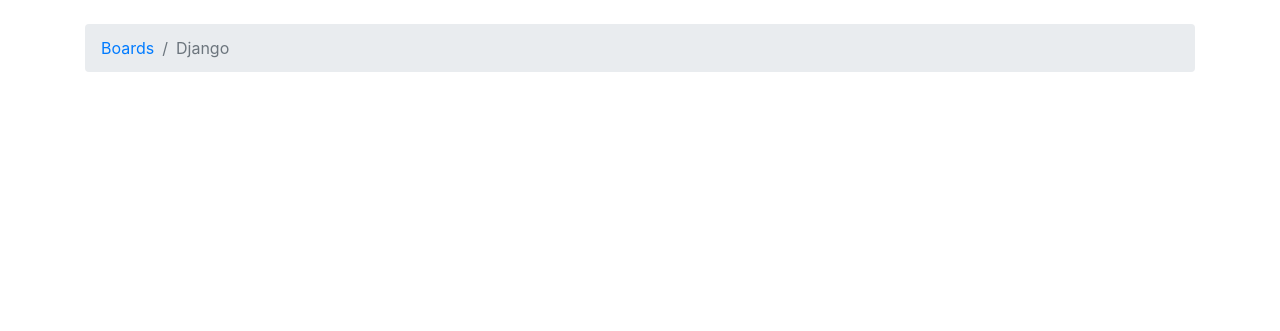
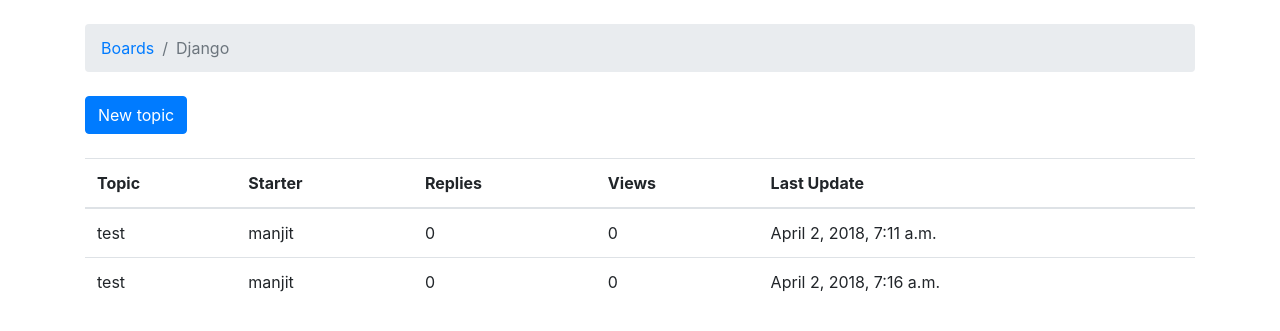
Before and after one commit to manjitgullal/sample_django, a Django app: page /boards/1/ in a window 1280 px wide. Shown: the part 56-387 px from the top of the page. Run offline with Django 3.2, Linux system fonts and the light colour scheme; data comes from the database, SQL or seed files in the repository; both versions use the stored data as it was after the commit; some libraries are stand-ins or nearby versions; some web fonts are replaced.

Commit message:
Tenth commit

```diff
--- a/myproject/boards/views.py
+++ b/myproject/boards/views.py
@@ -1,6 +1,6 @@
-from django.shortcuts import render
-from django.http import Http404
-from .models import Board
+from django.contrib.auth.models import User
+from django.shortcuts import render, redirect, get_object_or_404
+from .models import Board, Topic, Post
 
 #here home is the view
 def home(request):
@@ -13,3 +13,28 @@ def board_topics(request, pk):
     except Board.DoesNotExist:
         raise Http404
     return render(request, 'topics.html', {'board': board})
+
+def new_topic(request, pk):
+    board = get_object_or_404(Board, pk=pk)
+
+    if request.method == 'POST':
+        subject = request.POST['subject']
+        message = request.POST['message']
+
+        user = User.objects.first()  # TODO: get the currently logged in user
+
+        topic = Topic.objects.create(
+            subject=subject,
+            board=board,
+            starter=user
+        )
+
+        post = Post.objects.create(
+            message=message,
+            topic=topic,
+            created_by=user
+        )
+
+        return redirect('board_topics', pk=board.pk)  # TODO: redirect to the created topic page
+
+    return render(request, 'new_topic.html', {'board': board})
--- a/myproject/myproject/urls.py
+++ b/myproject/myproject/urls.py
@@ -22,5 +22,6 @@ from boards import views
 urlpatterns = [
     url(r'^$', views.home, name='home'),
     url(r'^boards/(?P<pk>\d+)/$', views.board_topics, name='board_topics'),
+    url(r'^boards/(?P<pk>\d+)/new/$', views.new_topic, name='new_topic'),
     path('admin/', admin.site.urls),
 ]
--- a/myproject/templates/topics.html
+++ b/myproject/templates/topics.html
@@ -10,5 +10,29 @@
 {% endblock %}
 
 {% block content %}
-    <!-- just leaving it empty for now. we will add core here soon. -->
+  <div class="mb-4">
+    <a href="{% url 'new_topic' board.pk %}" class="btn btn-primary">New topic</a>
+  </div>
+  <table class="table">
+    <thead class="thead-inverse">
+      <tr>
+        <th>Topic</th>
+        <th>Starter</th>
+        <th>Replies</th>
+        <th>Views</th>
+        <th>Last Update</th>
+      </tr>
+    </thead>
+    <tbody>
+      {% for topic in board.topics.all %}
+        <tr>
+          <td>{{ topic.subject }}</td>
+          <td>{{ topic.starter.username }}</td>
+          <td>0</td>
+          <td>0</td>
+          <td>{{ topic.last_updated }}</td>
+        </tr>
+      {% endfor %}
+    </tbody>
+  </table>
 {% endblock %}
```
Also changed, not shown: myproject/boards/tests.py (+60 -2 lines), README.txt, myproject/db.sqlite3, 1 other file.
